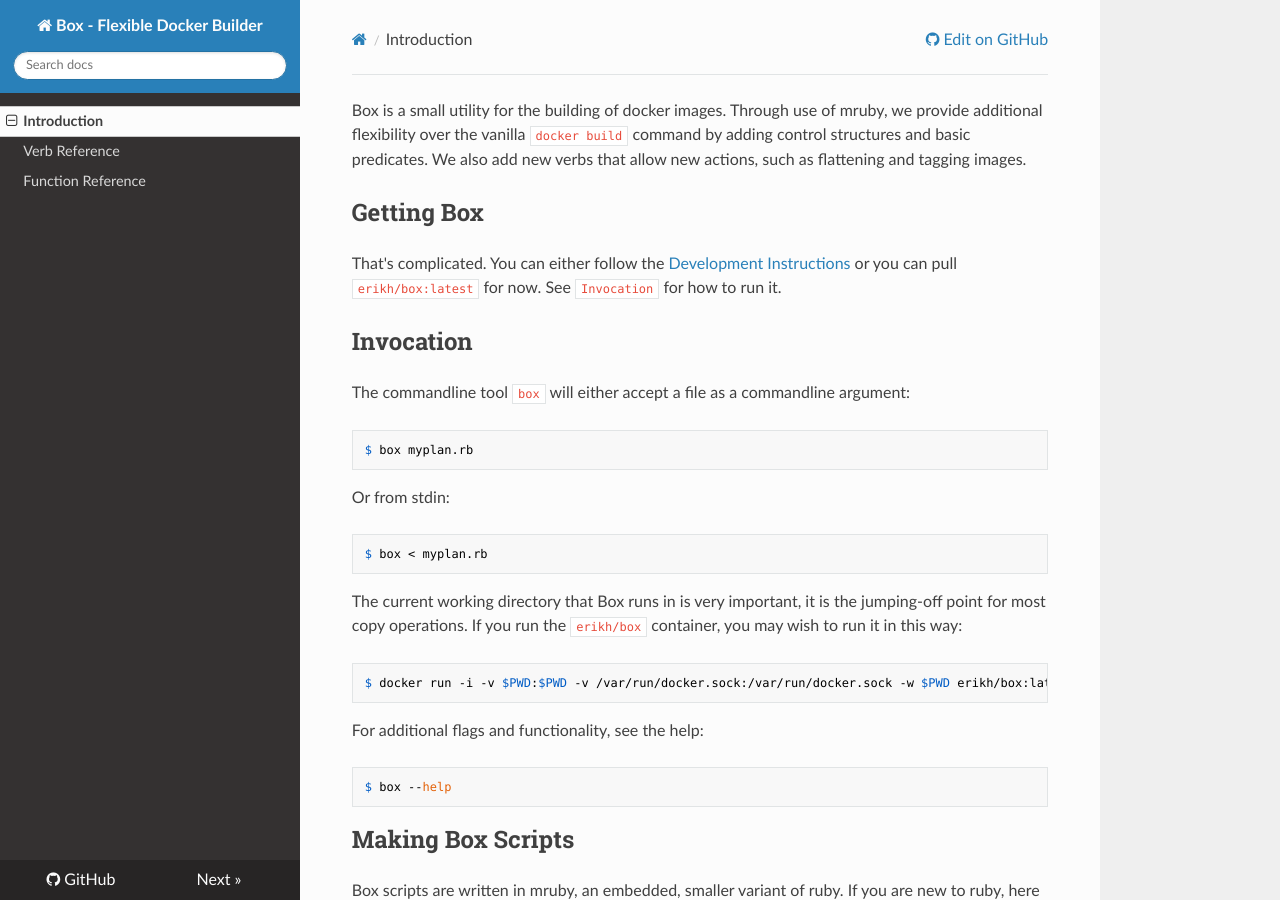
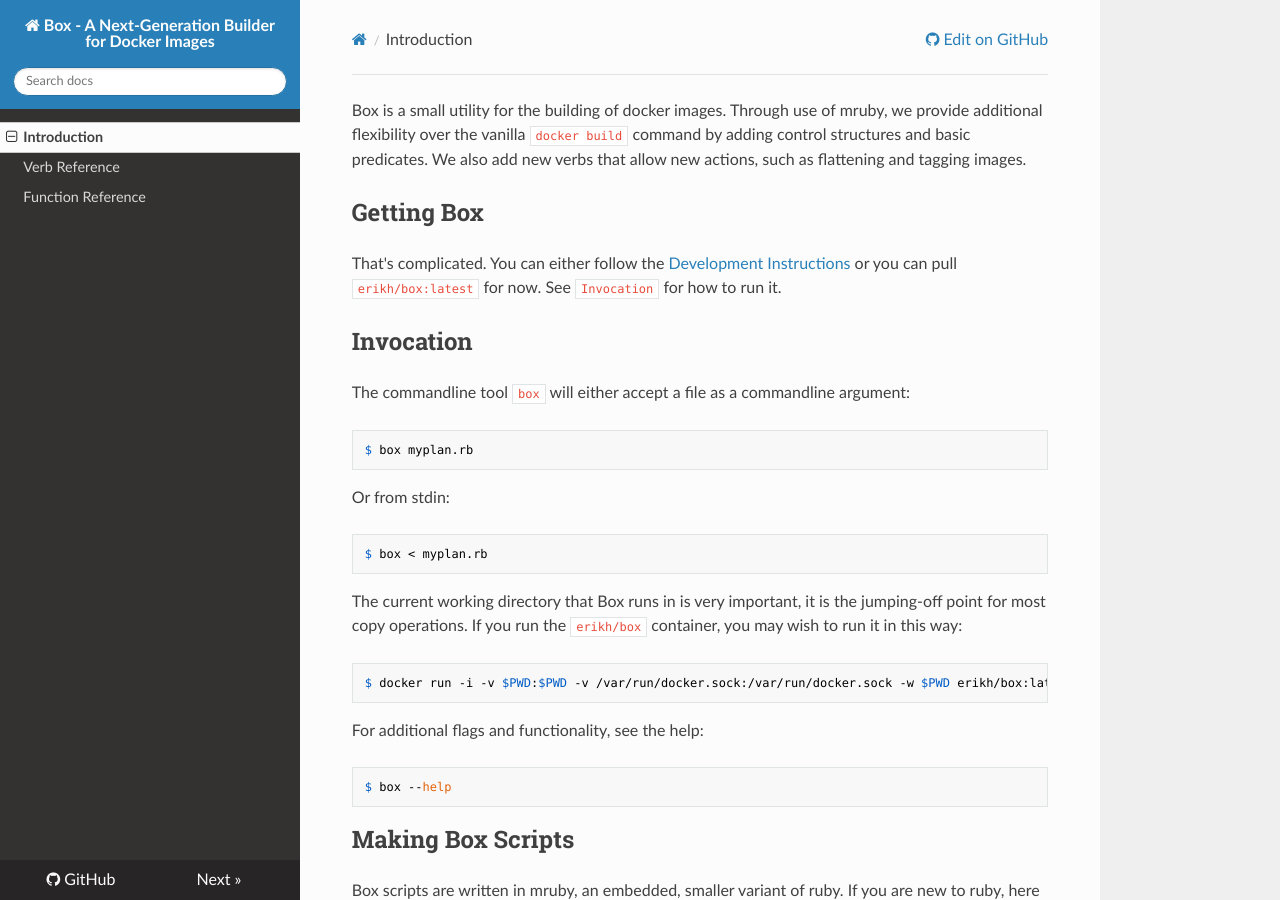
Before and after one commit to box-builder/box, an MkDocs documentation site: the page built from docs/index.md, in a window 1280 px wide and 900 px high. Built offline with MkDocs 1.6.1, drawn with Linux system fonts in a browser that asks for light colours; nearby versions of some CDN libraries; old or Windows-style settings are respelled for this version of MkDocs.

Commit message:
mkdocs.yml: update title to be consistent
Signed-off-by: Erik Hollensbe <github@hollensbe.org>

```diff
--- a/mkdocs.yml
+++ b/mkdocs.yml
@@ -1,4 +1,4 @@
-site_name: Box - Flexible Docker Builder
+site_name: Box - A Next-Generation Builder for Docker Images
 theme: readthedocs
 repo_url: https://github.com/erikh/box
 pages:
```
